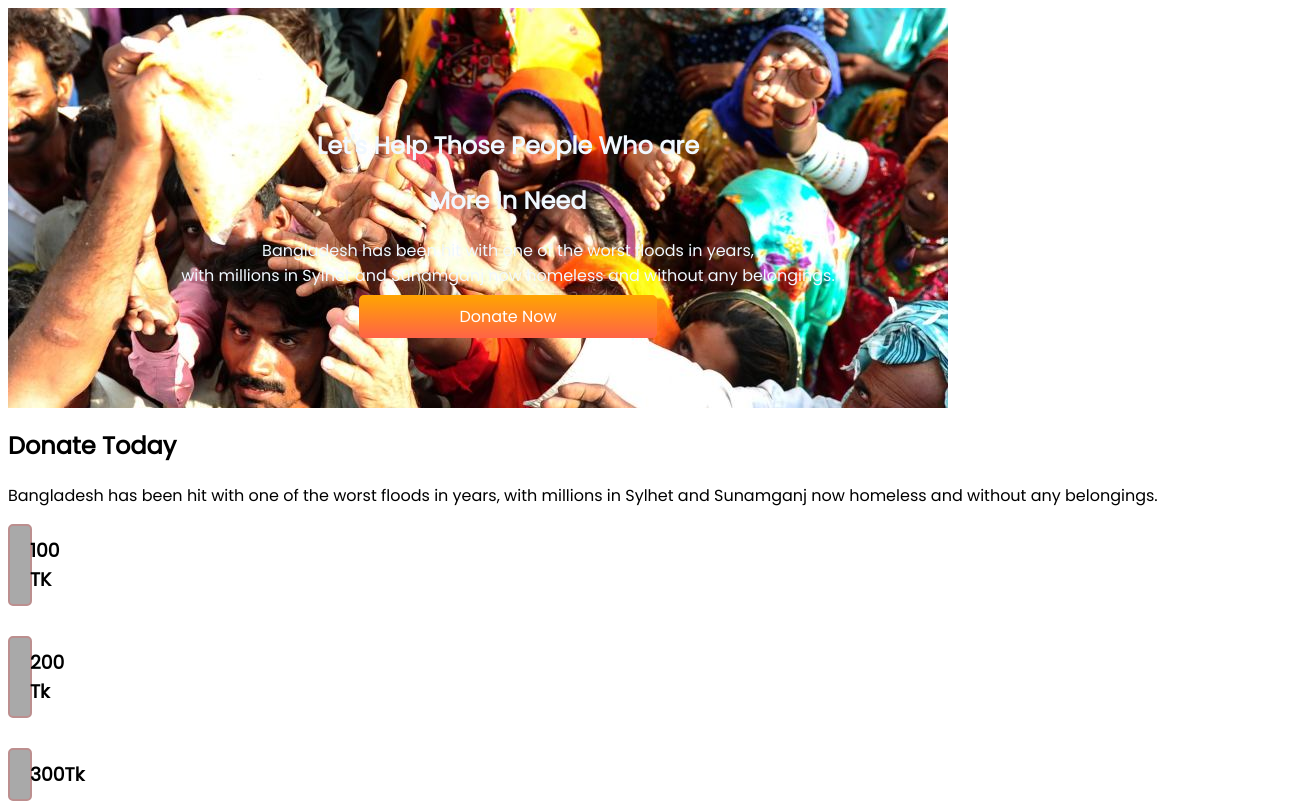
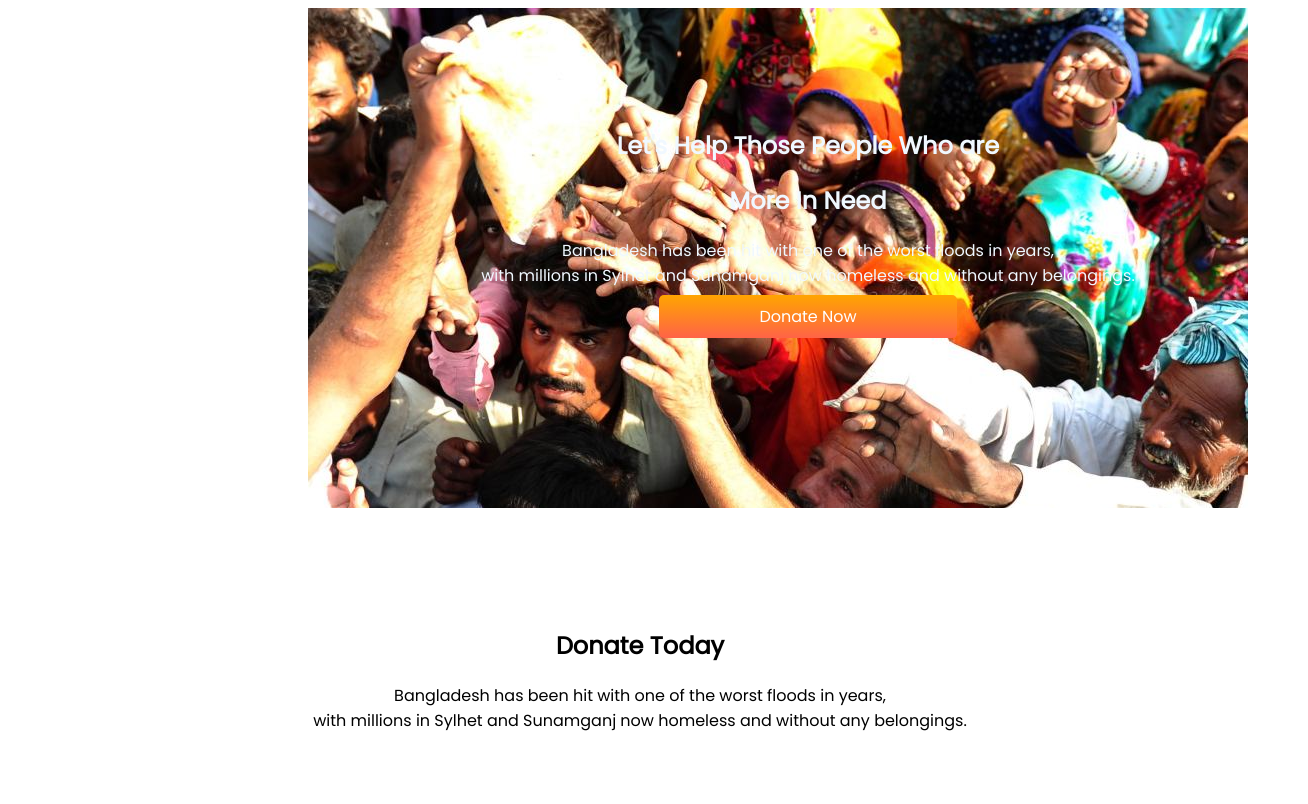
Before and after one commit to suriyatumpa/Personal-Portfolio, a plain HTML site: page index.html in a window 1280 px wide. Shown: the top 804 px of the page, 1308 px wide, since content can reach past the window. Drawn offline with Linux system fonts and the light colour scheme.

Commit message:
eighth Commit

```diff
--- a/index.html
+++ b/index.html
@@ -22,14 +22,14 @@
         </div>
     </section>
  <section>
-<div>
+<div class="donate">
         <h1>Donate Today</h1>
 
-        <p>Bangladesh has been hit with one of the worst floods in years,
+        <p>Bangladesh has been hit with one of the worst floods in years,<br>
         with millions in Sylhet and Sunamganj now homeless and without any belongings.</p>
     </div>
 
-<div >
+<div>
         <h3 class="Taka">100 TK</h3>
         <h3 class="Taka">200 Tk</h3>
         <h3 class="Taka">300Tk</h3>
--- a/style.css
+++ b/style.css
@@ -12,8 +12,9 @@ body{
     /* margin: 50px 100px; */
     backdrop-filter: opacity(0.8);
     width: 1000px;
-    height: 400px;
+    height: 500px;
     align-items: center;
+    margin-left: 300px;
 }
 .Need_Tow{
     text-align: center;
@@ -45,6 +46,12 @@ h1{
     border: 2px solid rosybrown;
     margin: 10px 1400px 30px 0px;
     padding: 10px 0px 10px 20px;
+
+}
+.donate{
+    text-align: center;
+    color: black;
+    padding: 100px;
 }
 footer{
     background-color: cadetblue;
```
